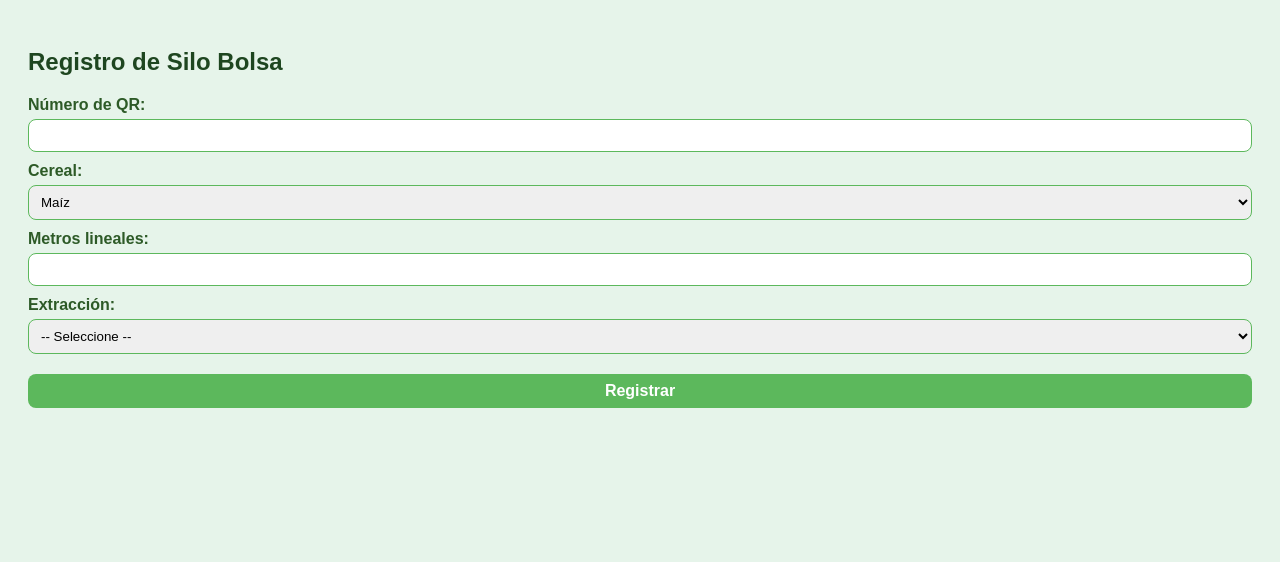
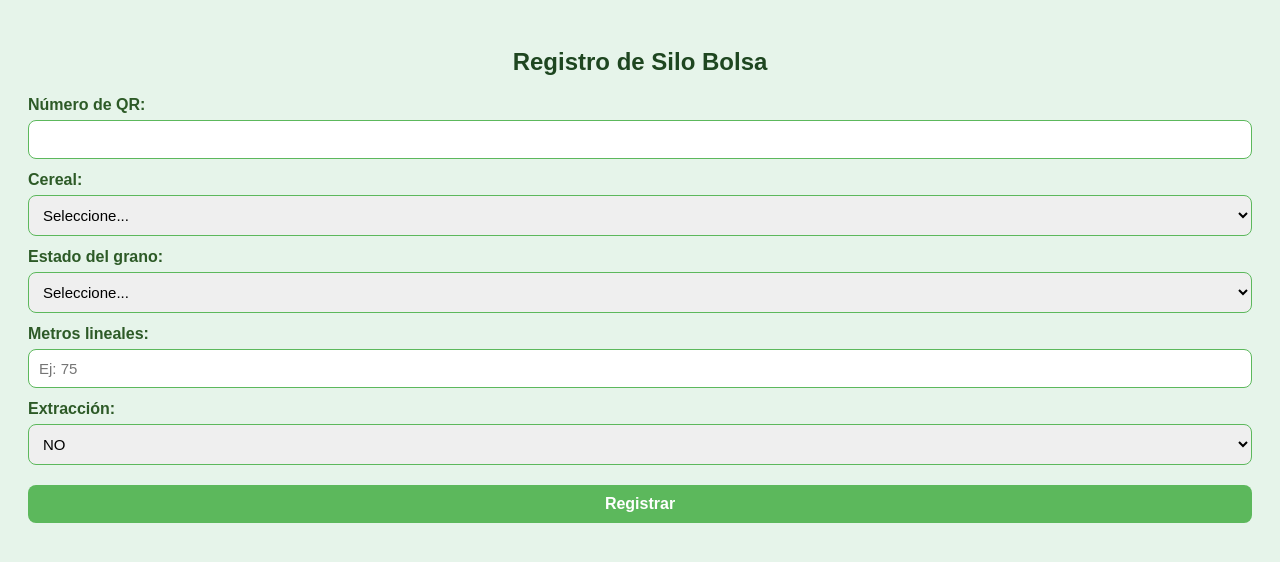
Before and after one commit to ndepetris1-oss/silobolsas-app, a Flask app: page /form in a window 1280 px wide. Shown: the top 562 px of the page. Run offline with Flask 3, Linux system fonts and the light colour scheme.

Commit message:
Update form.html

```diff
--- a/templates/form.html
+++ b/templates/form.html
@@ -1,69 +1,122 @@
 <!DOCTYPE html>
-<html>
+<html lang="es">
 <head>
   <meta charset="UTF-8">
   <title>Registro de Silo Bolsa</title>
+  <meta name="viewport" content="width=device-width, initial-scale=1.0">
+
   <style>
-    body { background-color: #e6f4ea; font-family: Arial, sans-serif; padding: 20px; color: #2d5a27; }
-    h2 { color: #1e4620; }
-    label { display: block; margin-top: 10px; font-weight: bold; }
+    body {
+      background-color: #e6f4ea;
+      font-family: Arial, sans-serif;
+      padding: 20px;
+      color: #2d5a27;
+    }
+    h2 {
+      color: #1e4620;
+      text-align: center;
+    }
+    label {
+      display: block;
+      margin-top: 12px;
+      font-weight: bold;
+    }
     input, select, button {
-      padding: 8px; margin-top: 5px; border-radius: 8px;
-      border: 1px solid #5cb85c; width: 100%; box-sizing: border-box;
+      padding: 10px;
+      margin-top: 6px;
+      border-radius: 8px;
+      border: 1px solid #5cb85c;
+      width: 100%;
+      box-sizing: border-box;
+      font-size: 15px;
     }
     button {
-      background-color: #5cb85c; color: white; border: none; margin-top: 20px;
-      width: 100%; font-size: 16px; font-weight: bold; cursor: pointer;
-      transition: background 0.3s;
+      background-color: #5cb85c;
+      color: white;
+      border: none;
+      margin-top: 20px;
+      font-size: 16px;
+      font-weight: bold;
+      cursor: pointer;
     }
-    button:hover { background-color: #4cae4c; }
+    button:hover {
+      background-color: #4cae4c;
+    }
   </style>
 </head>
+
 <body>
+
   <h2>Registro de Silo Bolsa</h2>
 
   <label>Número de QR:</label>
-  <input type="text" id="numero_qr" readonly value="{{ numero_qr }}">
+  <input type="text" id="numero_qr" readonly>
 
   <label>Cereal:</label>
   <select id="cereal">
-    <option>Maíz</option>
-    <option>Soja</option>
-    <option>Trigo</option>
+    <option value="">Seleccione...</option>
+    <option value="Maíz">Maíz</option>
+    <option value="Soja">Soja</option>
+    <option value="Trigo">Trigo</option>
+    <option value="Girasol">Girasol</option>
+  </select>
+
+  <label>Estado del grano:</label>
+  <select id="estado">
+    <option value="">Seleccione...</option>
+    <option value="Seco">Seco</option>
+    <option value="Humedo">Húmedo</option>
   </select>
 
   <label>Metros lineales:</label>
-  <input type="number" id="metros">
+  <input type="number" id="metros" placeholder="Ej: 75">
 
   <label>Extracción:</label>
   <select id="extraccion">
-    <option value="">-- Seleccione --</option>
+    <option value="NO">NO</option>
     <option value="SI">SI</option>
-    <option value="NO">NO</option>
   </select>
 
   <button onclick="enviar()">Registrar</button>
 
   <script>
-    const numero_qr = document.getElementById("numero_qr").value;
+    // Obtener QR desde la URL (?id=SB0001)
+    const params = new URLSearchParams(window.location.search);
+    const numero_qr = params.get("id") || "";
+    document.getElementById("numero_qr").value = numero_qr;
 
     async function enviar() {
       try {
+        if (!numero_qr) {
+          alert("QR no válido");
+          return;
+        }
+
+        const cereal = document.getElementById("cereal").value;
+        const estado = document.getElementById("estado").value;
+        const metros = parseInt(document.getElementById("metros").value);
+        const extraccion = document.getElementById("extraccion").value;
+
+        if (!cereal || !estado || !metros) {
+          alert("⚠️ Complete todos los campos");
+          return;
+        }
+
         const pos = await new Promise((resolve, reject) =>
           navigator.geolocation.getCurrentPosition(resolve, reject)
         );
 
         const data = {
           numero_qr: numero_qr,
-          cereal: document.getElementById("cereal").value,
-          metros: parseInt(document.getElementById("metros").value),
+          cereal: cereal,
+          estado: estado,
+          metros: metros,
           lat: pos.coords.latitude,
           lon: pos.coords.longitude,
-          extraccion: document.getElementById("extraccion").value,
-          fecha_extraccion:
-            document.getElementById("extraccion").value === "SI"
-              ? new Date().toISOString()
-              : null
+          extraido: extraccion === "SI" ? 1 : 0,
+          fecha_extraccion: extraccion === "SI"
+            ? new Date().toISOString()
+            : null
         };
 
         const res = await fetch("/api/save", {
@@ -73,12 +126,18 @@
         });
 
         const resp = await res.json();
-        if (resp.status === "ok") alert("✅ Datos guardados correctamente!");
-        else alert("❌ Error: " + resp.message);
+
+        if (resp.status === "ok") {
+          alert("✅ Registro guardado correctamente");
+        } else {
+          alert("❌ Error al guardar los datos");
+        }
+
       } catch (err) {
-        alert("❌ Error al guardar los datos: " + err.message);
+        alert("❌ Error: " + err.message);
       }
     }
   </script>
+
 </body>
 </html>
```
